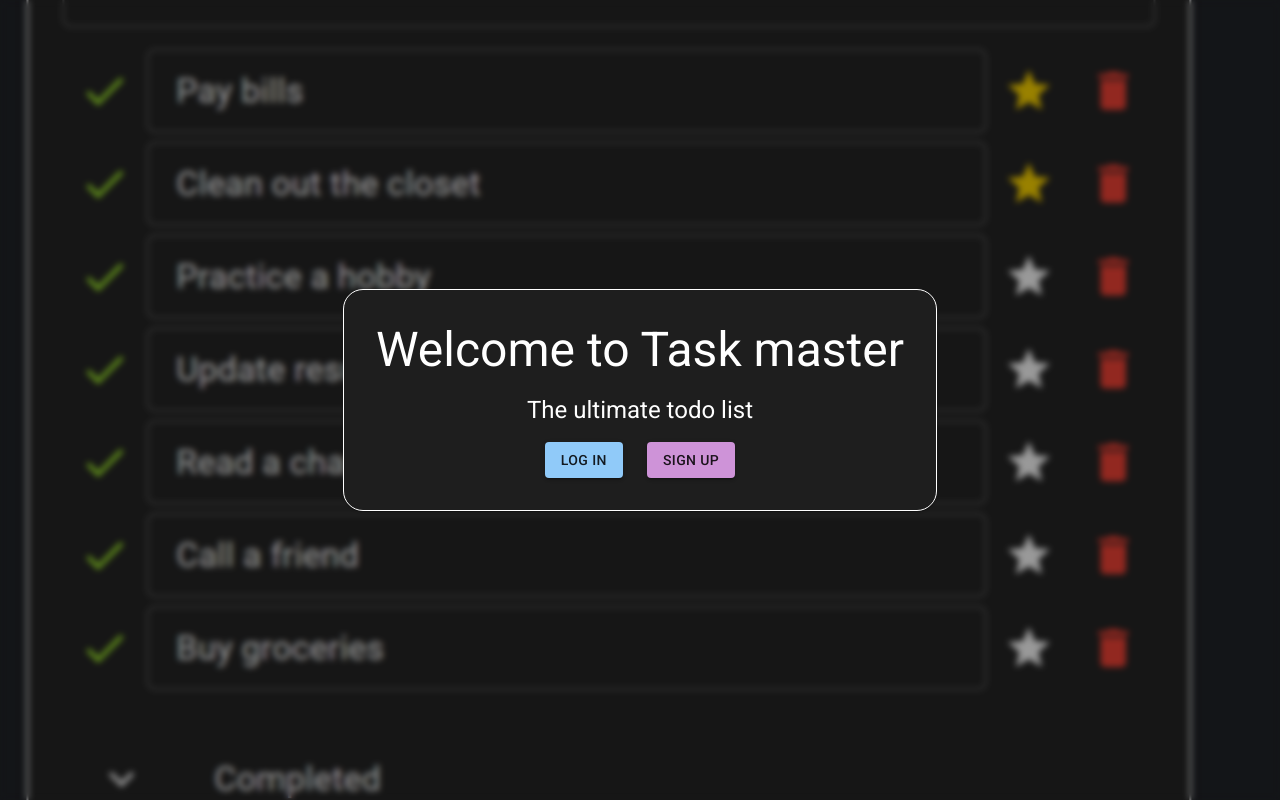
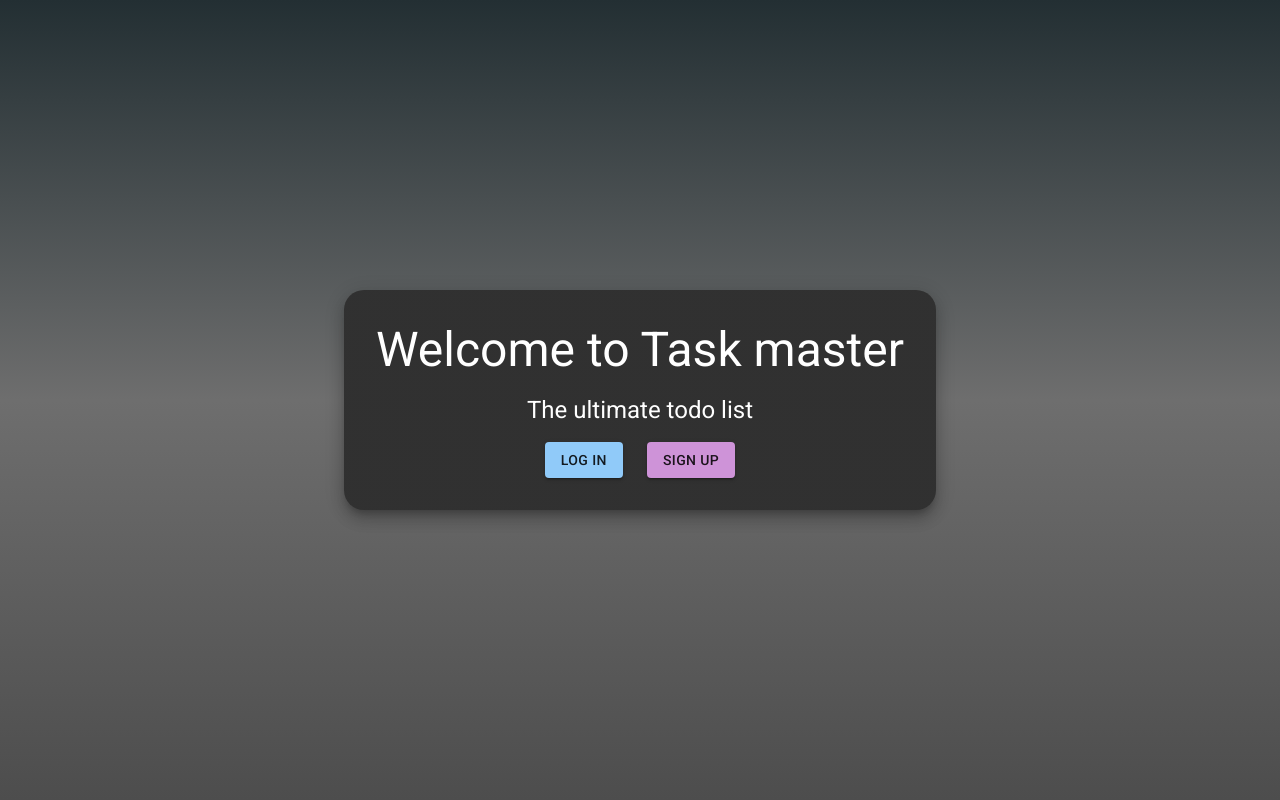
Before and after one commit to SimBys/task-master, a React (Create React App) app: page / in a window 1280 px wide. Built offline with nearby package versions, Linux system fonts and the light colour scheme.

Commit message:
improved Home.tsx background and UI

```diff
--- a/src/App.tsx
+++ b/src/App.tsx
@@ -1,5 +1,5 @@
 import {Route, Routes, useLocation, useNavigate} from "react-router-dom";
-import Navbar from "./Components/Navbar";
+import Navbar from "./Components/Navbar/Navbar";
 import Dashboard from "./pages/Dashboard";
 import {createContext, useEffect, useState} from "react";
 import About from "./pages/About";
--- a/src/Components/Navbar.tsx
+++ b/src/Components/Navbar/Navbar.tsx
@@ -1,8 +1,8 @@
 import {NavLink} from "react-router-dom";
 import styles from "./Navbar.module.css";
 import {createRef, useContext, useEffect, useRef, useState} from "react";
-import ProfilePopup from "./ProfilePopup";
-import {AuthContext} from "../App";
+import ProfilePopup from "../ProfilePopup/ProfilePopup";
+import {AuthContext} from "../../App";
 
 export default function Navbar() {
     const auth = useContext(AuthContext);
--- a/src/Components/ProfilePopup.tsx
+++ b/src/Components/ProfilePopup/ProfilePopup.tsx
@@ -1,7 +1,7 @@
 import React, { useContext, useState, useEffect } from "react";
-import { AuthContext } from "../App";
+import { AuthContext } from "../../App";
 import {Box, Fade, Popper, IconButton, Paper, Typography, Button, Grid} from "@mui/material";
-import styles from "./Navbar.module.css";
+import styles from "../Navbar/Navbar.module.css";
 
 export default function ProfilePopup() {
 	const auth = useContext(AuthContext);
--- a/src/pages/Home.module.css
+++ b/src/pages/Home.module.css
@@ -1,32 +1,16 @@
 .container {
-    width: 100%;
     height: 100vh;
     display: flex;
-    flex-direction: column;
     justify-content: center;
     align-items: center;
-    background-image: url('../../public/Preview.png');
-    background-size: cover;
-    background-position: center;
-    position: relative;
+    background: linear-gradient(0deg, rgb(77, 77, 77) 0%, rgb(110, 110, 110) 50%, rgba(35,47,51,1) 100%);
 }
 
-.container::before {
-    content: "";
-    position: absolute;
-    top: 0;
-    left: 0;
-    width: 100%;
-    height: 100%;
-    background-color: rgba(0, 0, 0, 0.4);
-    backdrop-filter: blur(3px);
-}
-
-.button {
+.buttons {
     margin: 5px;
     transition: transform 0.2s, opacity 0.2s, background-color 0.2s;
 }
 
-.button:hover {
+.buttons:hover {
     transform: scale(1.1);
 }
--- a/src/pages/Home.tsx
+++ b/src/pages/Home.tsx
@@ -7,7 +7,7 @@ export default function Home() {
 
 	return (
 		<div className={styles.container}>
-			<Paper sx={{ zIndex: 1, p: 4, borderRadius: 5, border: 1 }}>
+			<Paper elevation={10} sx={{ zIndex: 1, p: 4, borderRadius: 5 }}>
 				<Grid container alignItems="center" justifyContent="center" spacing={2}>
 					<Grid item>
 						<Typography sx={{typography: { sm: 'h3', xs: 'h5'}}}>Welcome to Task master</Typography>
@@ -21,14 +21,14 @@ export default function Home() {
 				<Grid container alignItems="center" justifyContent="center" mt={2}>
 					<Grid item>
 						<Link to="/login" className={styles.link}>
-							<Button variant="contained" color="primary" className={styles.button}>
+							<Button variant="contained" color="primary" className={styles.buttons}>
 								Log In
 							</Button>
 						</Link>
 					</Grid>
 					<Grid item ml={3}>
 						<Link to="/sign-up" className={styles.link}>
-							<Button variant="contained" color="secondary" className={styles.button}>
+							<Button variant="contained" color="secondary" className={styles.buttons}>
 								Sign Up
 							</Button>
 						</Link>
```
Also changed, not shown: src/pages/NotFound.tsx (deleted, +0 -8 lines), src/Components/Navbar/Navbar.module.css (renamed from src/Components/Navbar.module.css), src/Components/ProfilePopup/ProfilePopup.module.css (renamed from src/Components/ProfilePopup.module.css), src/bg.jpg (deleted), src/pages/LogIn.module.css (deleted), src/pages/SignUp.module.css (deleted).
